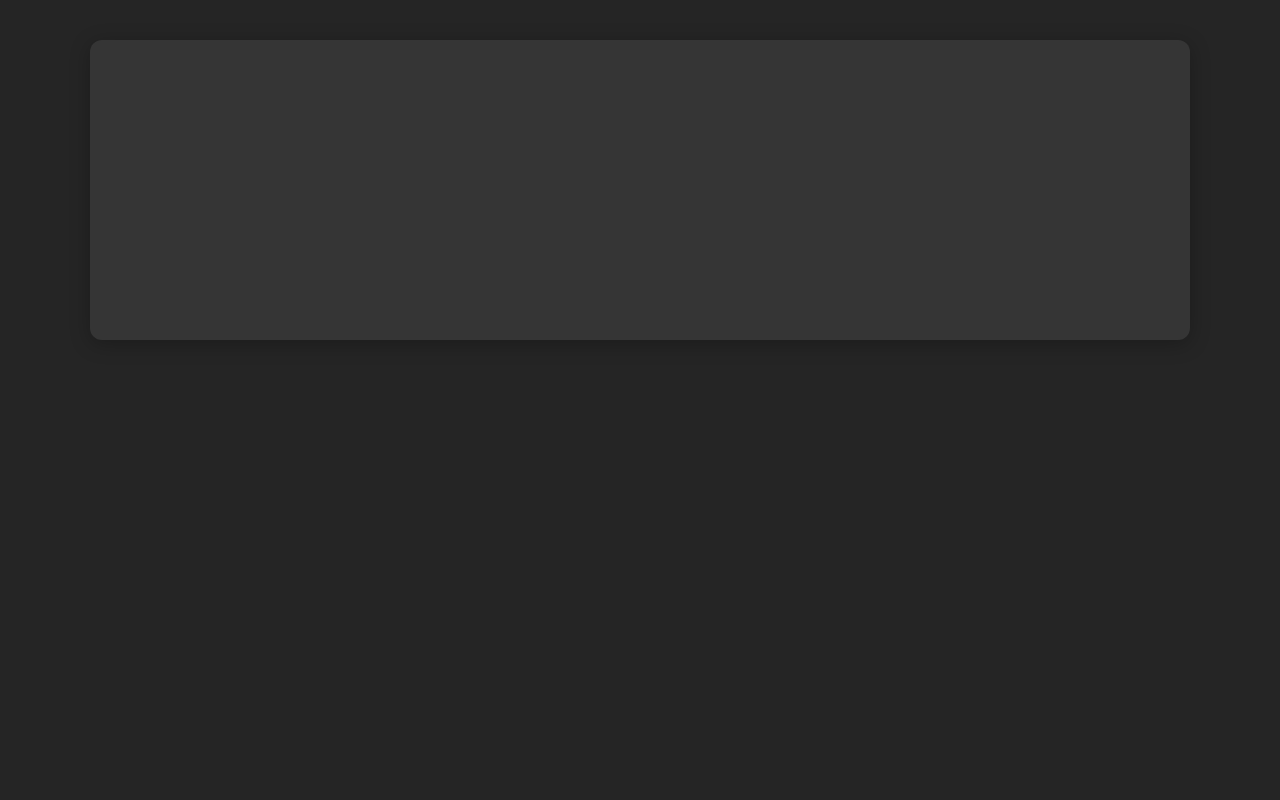
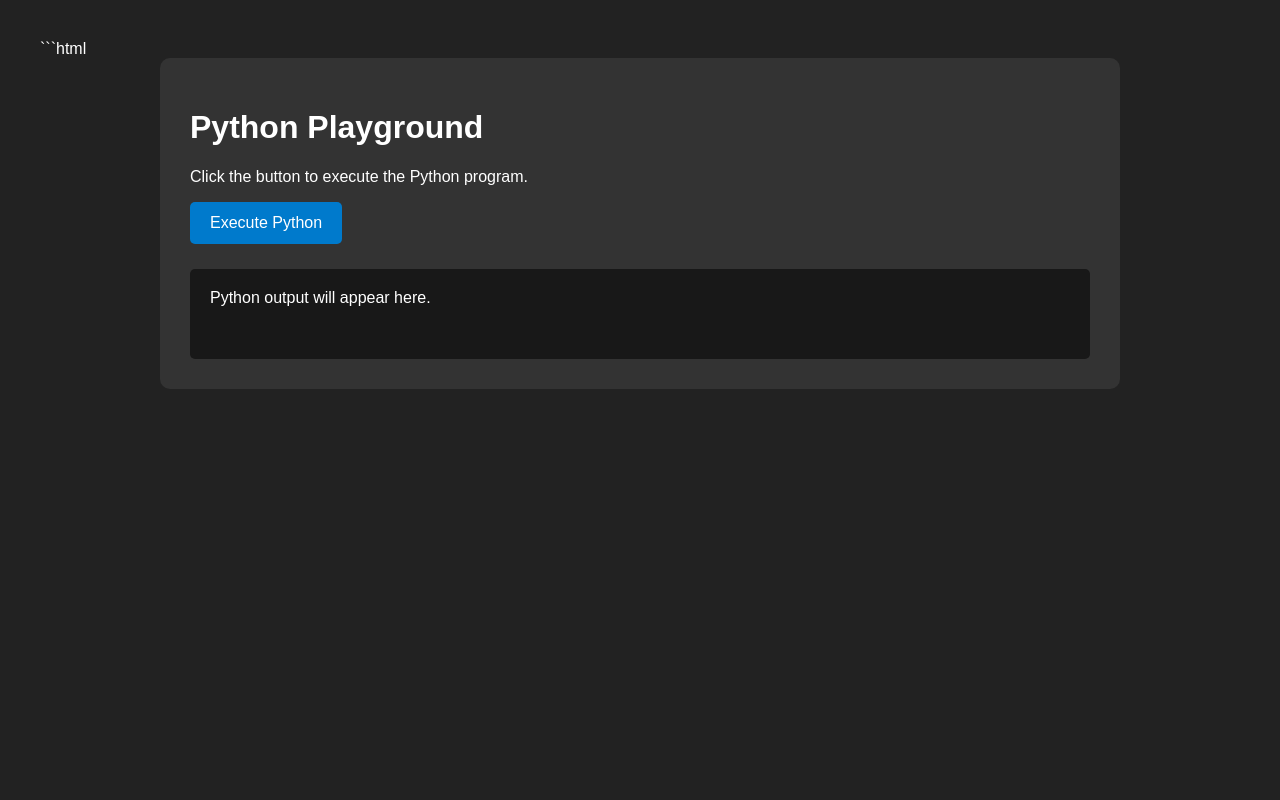
Before and after one commit to manu-polo/manu-polo.github.io, a Flask app: page / in a window 1280 px wide. Run offline with Flask 3, Linux system fonts and the light colour scheme.

Commit message:
Revamp index.html for Python Playground
Updated the HTML structure and styles for the Python Playground page, including title change and button functionality.

````diff
--- a/templates/index.html
+++ b/templates/index.html
@@ -1,57 +1,79 @@
-
+```html
 <!DOCTYPE html>
 <html lang="en">
 <head>
     <meta charset="UTF-8">
     <meta name="viewport" content="width=device-width, initial-scale=1.0">
-    <title>Python Output</title>
+    <title>Python Playground</title>
 
     <style>
-        * {
-            box-sizing: border-box;
-        }
-
         body {
+            background-color: #222;
+            color: white;
+            font-family: Arial, sans-serif;
             margin: 0;
-            padding: 40px 20px;
-            min-height: 100vh;
-            background-color: #252525;
-            font-family: Arial, sans-serif;
-            color: #e0e0e0;
+            padding: 40px;
         }
 
         .container {
-            width: 100%;
-            max-width: 1100px;
-            min-height: 300px;
-            margin: 0 auto;
-            padding: 35px;
-            background-color: #353535;
-            border-radius: 12px;
-            box-shadow: 0 4px 20px rgba(0, 0, 0, 0.25);
+            max-width: 900px;
+            margin: auto;
+            background-color: #333;
+            padding: 30px;
+            border-radius: 10px;
         }
 
-        .python-output {
-            width: 100%;
-            min-height: 200px;
+        button {
+            background-color: #007acc;
+            color: white;
+            border: none;
+            padding: 12px 20px;
+            border-radius: 5px;
+            cursor: pointer;
+            font-size: 16px;
         }
 
+        button:hover {
+            background-color: #005fa3;
+        }
+
+        #python-output {
+            margin-top: 25px;
+            padding: 20px;
+            background-color: #181818;
+            border-radius: 5px;
+            min-height: 50px;
+        }
     </style>
 </head>
 
 <body>
 
-    <main class="container">
+    <div class="container">
 
-        <div class="python-output">
+        <h1>Python Playground</h1>
 
-            <!-- PYTHON OUTPUT PLACEHOLDER -->
+        <p>Click the button to execute the Python program.</p>
 
-            {{ PYTHON_OUTPUT }}
+        <button onclick="runPython()">Execute Python</button>
 
+        <div id="python-output">
+            Python output will appear here.
         </div>
 
-    </main>
+    </div>
 
-</body>
-</html>
+    <script>
+        async function runPython() {
+            const output = document.getElementById("python-output");
+
+            output.innerText = "Executing Python...";
+
+            try {
+                const response = await fetch("/run-python", {
+                    method: "POST"
+                });
+
+                const data = await response.json();
+
+                output.innerText = data
````
